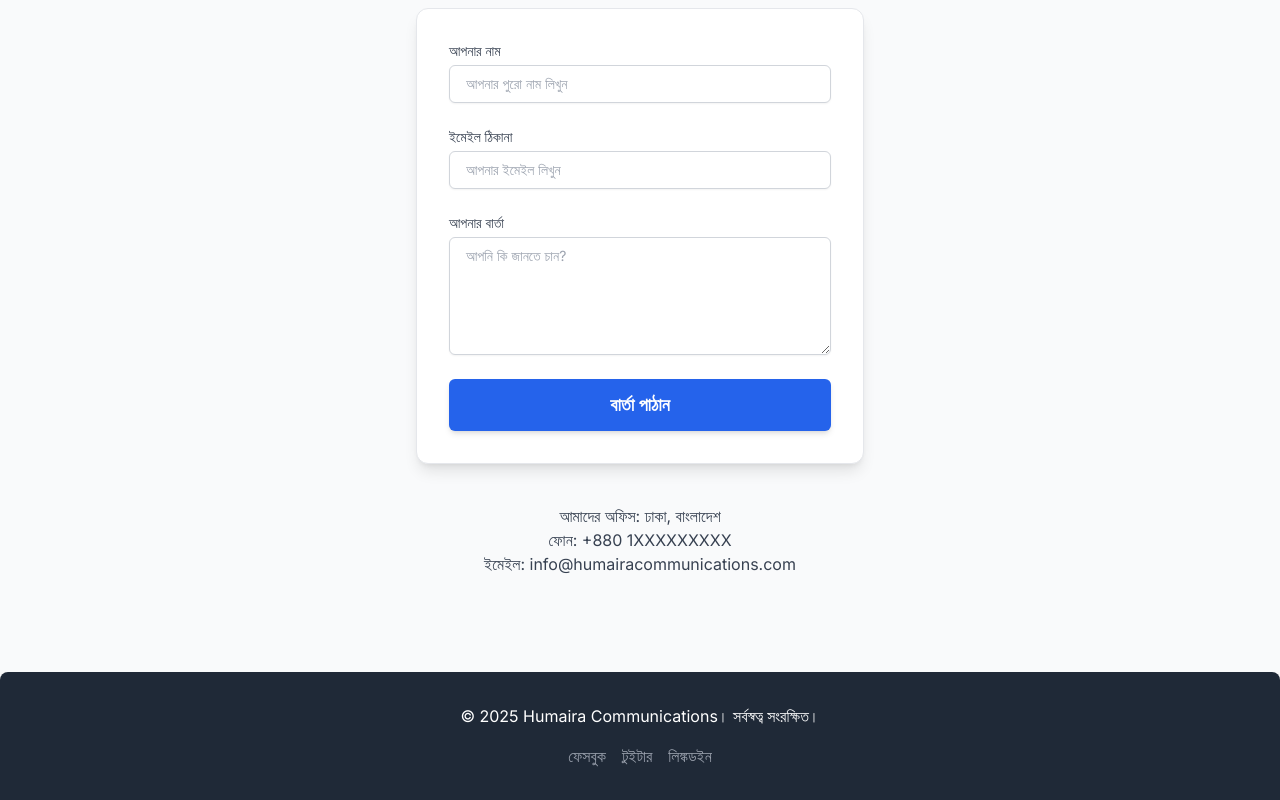
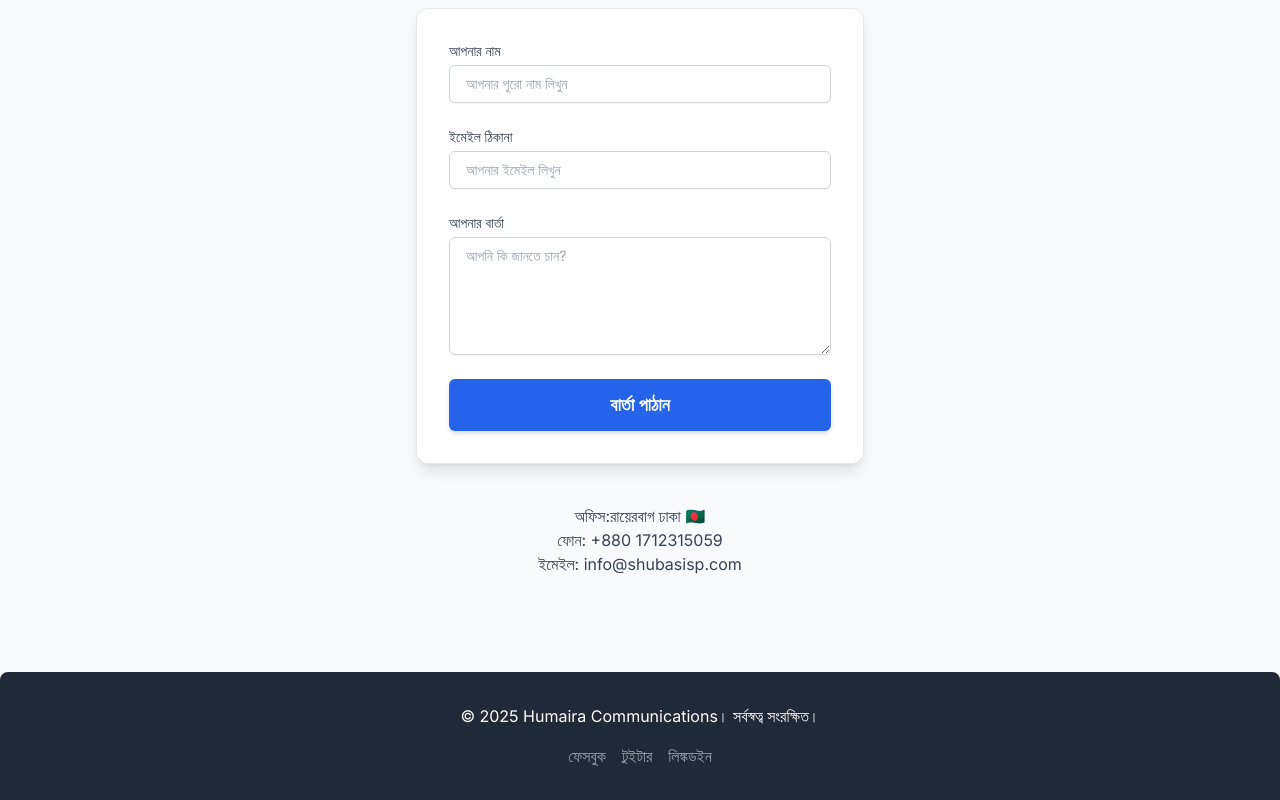
Before and after one commit to rohan0166/humaira-website, a plain HTML site: page index.html in a window 1280 px wide. Shown: the part 1974-2774 px from the top of the page. Drawn offline with nearby package versions, Linux system fonts and the light colour scheme.

Commit message:
Update index.html

```diff
--- a/index.html
+++ b/index.html
@@ -164,9 +164,9 @@
                 </form>
             </div>
             <div class="text-center mt-10 text-gray-700">
-                <p>আমাদের অফিস: ঢাকা, বাংলাদেশ</p>
-                <p>ফোন: +880 1XXXXXXXXX</p>
-                <p>ইমেইল: info@humairacommunications.com</p>
+                <p>অফিস:রায়েরবাগ ঢাকা 🇧🇩</p>
+                <p>ফোন: +880 1712315059</p>
+                <p>ইমেইল: info@shubasisp.com</p>
             </div>
         </div>
     </section>
```
